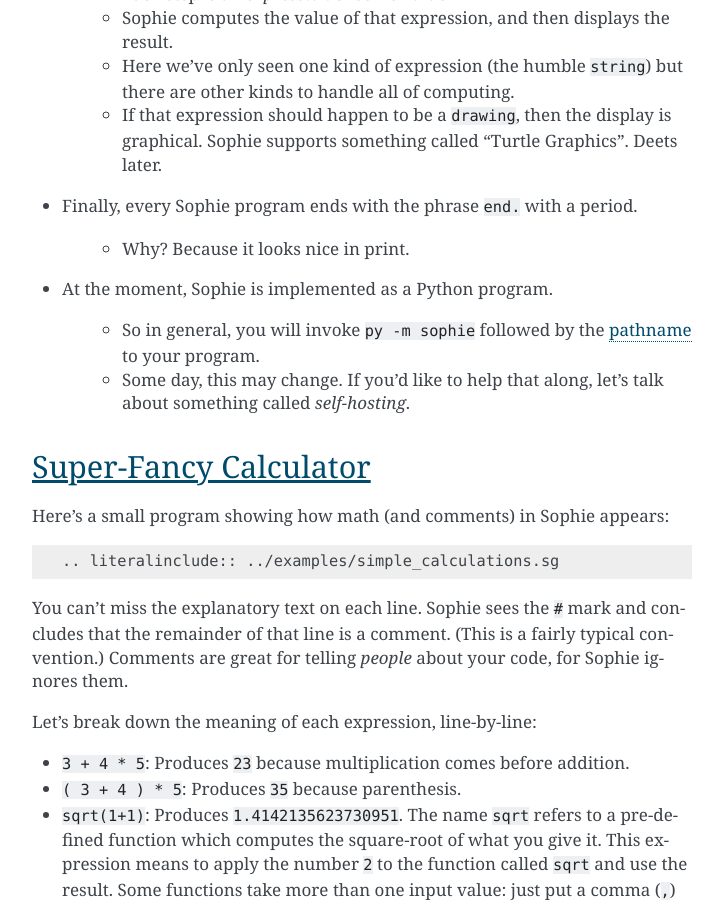
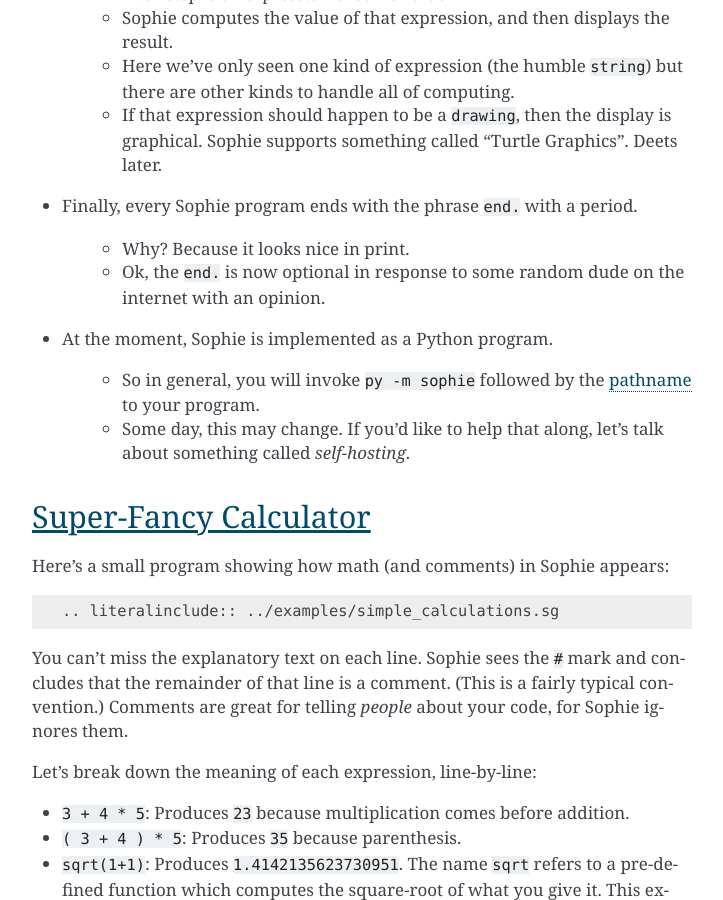
Before and after one commit to kjosib/sophie, a Sphinx documentation site: the page built from docs/learn.rst, in a window 1280 px wide and 900 px high, scrolled down 1932 px. Shown: the whole window, without its empty margins (388-1111 px from the left). Built offline with Sphinx 7.4.7, drawn with Linux system fonts in a browser that asks for light colours.

Commit message:
Update learn.rst

```diff
--- a/docs/learn.rst
+++ b/docs/learn.rst
@@ -53,6 +53,7 @@
 * Finally, every Sophie program ends with the phrase ``end.`` with a period.
 
     * Why? Because it looks nice in print.
+    * Ok, the ``end.`` is now optional in response to some random dude on the internet with an opinion.
 * At the moment, Sophie is implemented as a Python program.
 
     * So in general, you will invoke ``py -m sophie`` followed by the pathname_ to your program.
```
